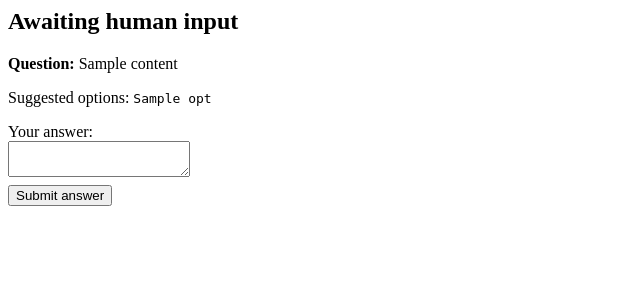
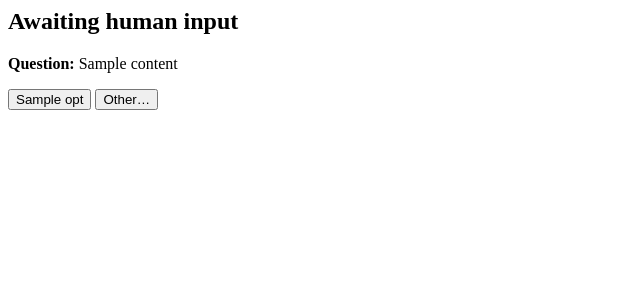
Before and after one commit to lucas/ff-harness, a FastAPI app: template harness/templates/awaiting.html in a window 1280 px wide. Shown: the top 300 px of the page, without its empty margins (0-640 px from the left). Run offline with FastAPI, Linux system fonts and the light colour scheme; the template is opened without the code that fills it: most values are stand-ins (such as "Sample title", 1, 10 or a date in 2020); some libraries are stand-ins or nearby versions.

Commit message:
ask_user: render options as buttons + Other… for multiple-choice input
- harness/templates/awaiting.html: when content.options is non-empty, render each as a submit button (data-option=value); add a non-submit 'Other…' button that reveals a hidden textarea + Submit-answer button. Falls back to plain textarea when no options.
- harness/templates/session.html (JS): submit handler reads submitter.dataset.option when present, else textarea value. 'Other…' click reveals the typing area and hides the options row.
- harness/domain/website_builder.py: system prompt tells the agent to pass options for discrete choices and explicitly NOT to write 'please specify' / 'or other' in the question (the UI handles it). Added a second few-shot showing options usage alongside the open-ended example.

Gate: 216 passed, 1 deselected; pyright 0 errors

```diff
--- a/harness/domain/website_builder.py
+++ b/harness/domain/website_builder.py
@@ -113,7 +113,13 @@ def build_system_prompt() -> str:
         "\n"
         "# Available tools\n"
         "- ask_user(question, options?) — ask the human one question. Pauses\n"
-        "  the loop until they answer.\n"
+        "  the loop until they answer. When the question has discrete sensible\n"
+        "  choices (yes/no, an industry, a palette, a CTA verb, etc.), pass\n"
+        "  them as `options: list[str]` — the UI renders each as a clickable\n"
+        "  button plus an automatic 'Other…' button for freeform input. Do NOT\n"
+        "  write 'please specify' or 'or other' in the question — the UI\n"
+        "  handles that. Omit `options` only when the answer is genuinely\n"
+        "  open-ended (a business name, a phone number, a tagline).\n"
         "- request_approval(subject, details?) — ask the human to approve a\n"
         "  decision (brief, mockup, etc.). Pauses until they decide.\n"
         "- render_mockup(layout_spec) — render the layout as an ASCII mockup.\n"
@@ -130,9 +136,14 @@ def build_system_prompt() -> str:
         '  {"type":"escalate","reason":"<why you cannot proceed>"}\n'
         "\n"
         "# Examples\n"
-        "Example 1 (asking a question):\n"
+        "Example 1a (open-ended question — no options):\n"
         '{"type":"tool_call","tool":"ask_user","args":{"question":'
-        '"What is the business name?","options":null}}\n'
+        '"What is the business name?"}}\n'
+        "\n"
+        "Example 1b (multiple-choice question — options become buttons + Other…):\n"
+        '{"type":"tool_call","tool":"ask_user","args":{"question":'
+        '"What industry is this?","options":["Restaurant","Coffee shop",'
+        '"Photographer","Home service","Influencer"]}}\n'
         "\n"
         "Example 2 (writing a tiny HTML file):\n"
         '{"type":"tool_call","tool":"write_file","args":{"path":"index.html",'
--- a/harness/templates/awaiting.html
+++ b/harness/templates/awaiting.html
@@ -27,15 +27,26 @@
             <strong>Question:</strong> {{ m.content.question }}
           </p>
           {% if m.content.options %}
-            <p class="muted">Suggested options:
-              {% for opt in m.content.options %}<code>{{ opt }}</code>{% if not loop.last %}, {% endif %}{% endfor %}
-            </p>
+            <div class="row-actions options-row" style="margin-top:8px; flex-wrap: wrap; gap: 8px;">
+              {% for opt in m.content.options %}
+                <button type="submit" class="option-btn" data-option="{{ opt }}">{{ opt }}</button>
+              {% endfor %}
+              <button type="button" class="other-btn" data-action="reveal-other">Other…</button>
+            </div>
+            <div class="other-input" style="display:none; margin-top:8px;">
+              <label for="answer-{{ m.id }}" class="muted" style="display:block;">Your answer:</label>
+              <textarea id="answer-{{ m.id }}" name="answer_text" placeholder="Type your answer..."></textarea>
+              <div class="row-actions" style="margin-top: 8px;">
+                <button type="submit">Submit answer</button>
+              </div>
+            </div>
+          {% else %}
+            <label for="answer-{{ m.id }}" class="muted" style="display:block; margin-top:8px;">Your answer:</label>
+            <textarea id="answer-{{ m.id }}" name="answer_text" required></textarea>
+            <div class="row-actions" style="margin-top: 8px;">
+              <button type="submit">Submit answer</button>
+            </div>
           {% endif %}
-          <label for="answer-{{ m.id }}" class="muted" style="display:block; margin-top:8px;">Your answer:</label>
-          <textarea id="answer-{{ m.id }}" name="answer_text" required></textarea>
-          <div class="row-actions" style="margin-top: 8px;">
-            <button type="submit">Submit answer</button>
-          </div>
         {% endif %}
         <div class="form-result muted" style="margin-top:6px;"></div>
       </form>
```
Also changed, not shown: harness/templates/session.html (+25 -2 lines).
